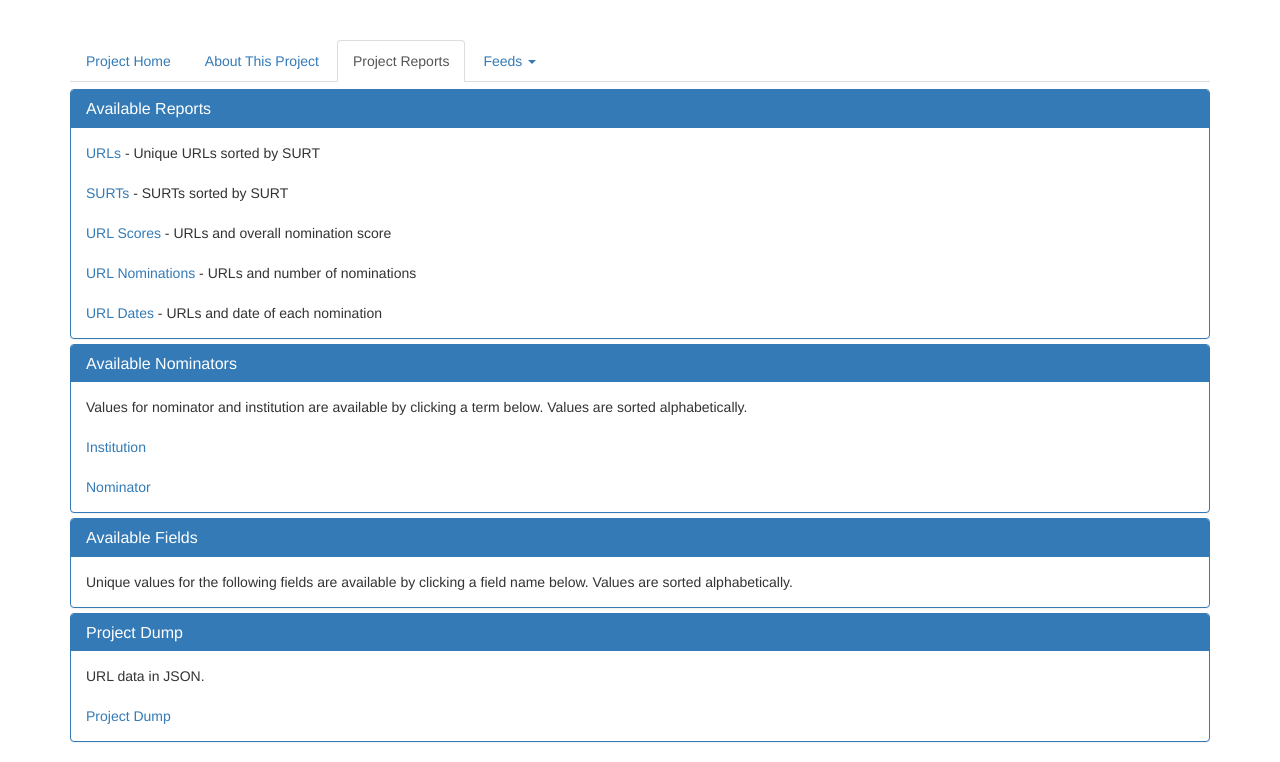
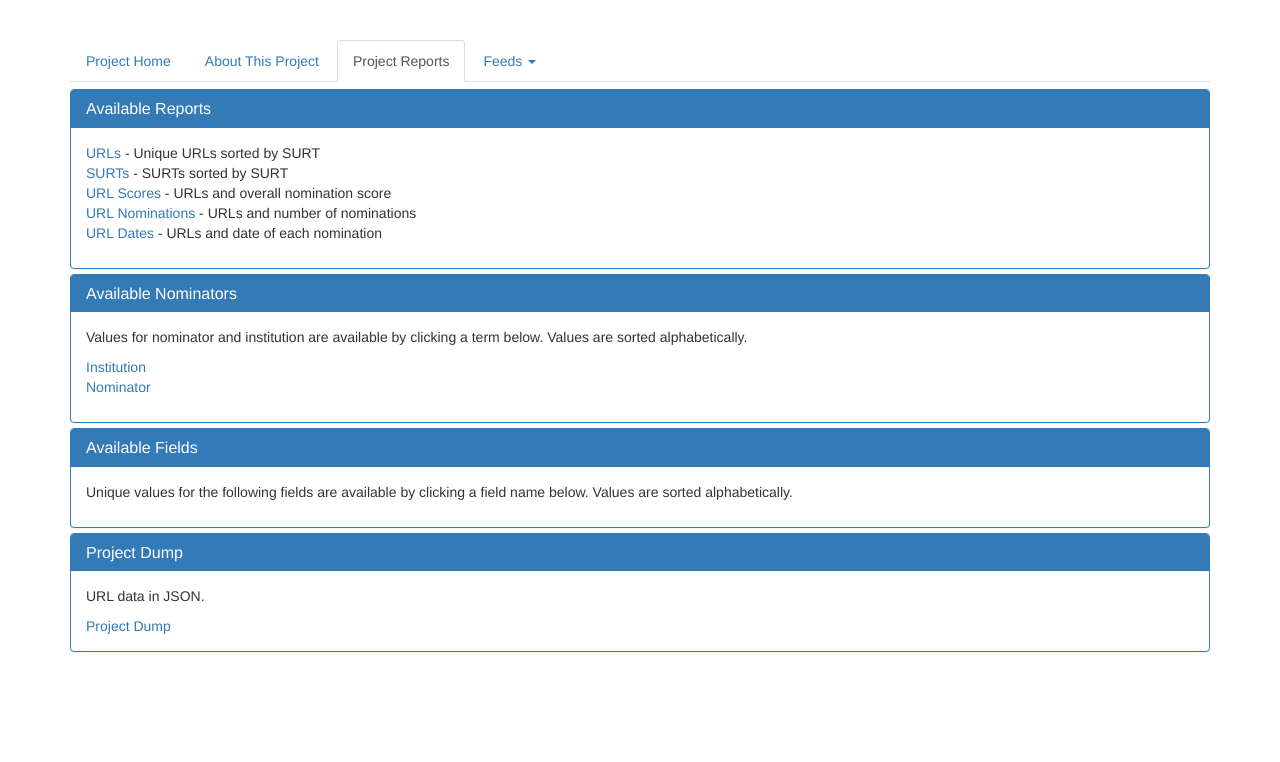
Before and after one commit to unt-libraries/django-nomination, a Django app: template nomination/templates/nomination/reports.html in a window 1280 px wide. Shown: the part 52-814 px from the top of the page. After the commit the page ends 704 px from the top, so only its background shows below. Run offline with Django 3.2, Linux system fonts and the light colour scheme; the template is opened without the code that fills it, so the values that code supplies are empty; some libraries are stand-ins or nearby versions.

Commit message:
Modify reports based on PR feedback.

```diff
--- a/nomination/templates/nomination/reports.html
+++ b/nomination/templates/nomination/reports.html
@@ -10,52 +10,67 @@
         {% include "nomination/proj_navbar.html" with active_tab='proj_reports' %}
         <div class="panel panel-primary">
             <div class="panel-heading">
-                <h4 class="panel-title">Available Reports</h4 class="panel-title">
+                <h4 class="panel-title">Available Reports</h4">
             </div>
             <div class="panel-body">
+                <ul class="list-unstyled">
+                    <li>
                         <a href="{% url 'url_report' project.project_slug %}">URLs</a> - Unique URLs sorted by SURT
-                <br><br>
+                    </li>
+                    <li>
                         <a href="{% url 'surt_report' project.project_slug %}">SURTs</a> - SURTs sorted by SURT
-                <br><br>
+                    </li>
+                    <li>
                         <a href="{% url 'url_score_report' project.project_slug %}">URL Scores</a> - URLs and overall nomination score
-                <br><br>
+                    </li>
+                    <li>
                         <a href="{% url 'url_nomination_report' project.project_slug %}">URL Nominations</a> - URLs and number of nominations
-                <br><br>
+                    </li>
+                    <li>
                         <a href="{% url 'url_date_report' project.project_slug %}">URL Dates</a> - URLs and date of each nomination
+                    </li>
+                </ul>
             </div>
         </div>
         <div class="panel panel-primary">
             <div class="panel-heading">
-                <h4 class="panel-title">Available Nominators</h4 class="panel-title">
+                <h4 class="panel-title">Available Nominators</h4>
             </div>
             <div class="panel-body">
-                Values for nominator and institution are available by clicking a term below. Values are sorted alphabetically.
-                <br><br>
+                <p>Values for nominator and institution are available by clicking a term below. Values are sorted alphabetically.</p>
+                <ul class="list-unstyled">
+                    <li>
                         <a href="{% url 'nominator_report' project.project_slug "institution" %}">Institution</a>
-                <br><br>
+                    </li>
+                    <li>
                         <a href="{% url 'nominator_report' project.project_slug "nominator" %}">Nominator</a>
+                    </li>
+                </ul>
             </div>
         </div>
         <div class="panel panel-primary">
             <div class="panel-heading">
-                <h4 class="panel-title">Available Fields</h4 class="panel-title">
+                <h4 class="panel-title">Available Fields</h4>
             </div>
             <div class="panel-body">
-                Unique values for the following fields are available by clicking a field name below. Values are sorted alphabetically.
+                <p>Unique values for the following fields are available by clicking a field name below. Values are sorted alphabetically.</p>
+                <ul class="list-unstyled">
                     {% for met in metadata_fields %}
                         {% for name in met%}
-                        <br><br><a href="{% url 'field_report' project.project_slug name %}">{{ name|replaceunderscores|capfirst }}</a>
+                            <li>
+                                <a href="{% url 'field_report' project.project_slug name %}">{{ name|replaceunderscores|capfirst }}</a>
+                            </li>
                         {% endfor%}
                     {% endfor %}
+                </ul>
             </div>
         </div>
         <div class="panel panel-primary">
             <div class="panel-heading">
-                <h4 class="panel-title">Project Dump</h4 class="panel-title">
+                <h4 class="panel-title">Project Dump</h4>
             </div>
             <div class="panel-body">
-                URL data in JSON.
-                <br><br>
+                <p>URL data in JSON.</p>
                 <a href="{% url 'project_dump' project.project_slug %}">Project Dump</a>
             </div>
         </div>
```
Lines whose indentation alone changed are shown as unchanged.
